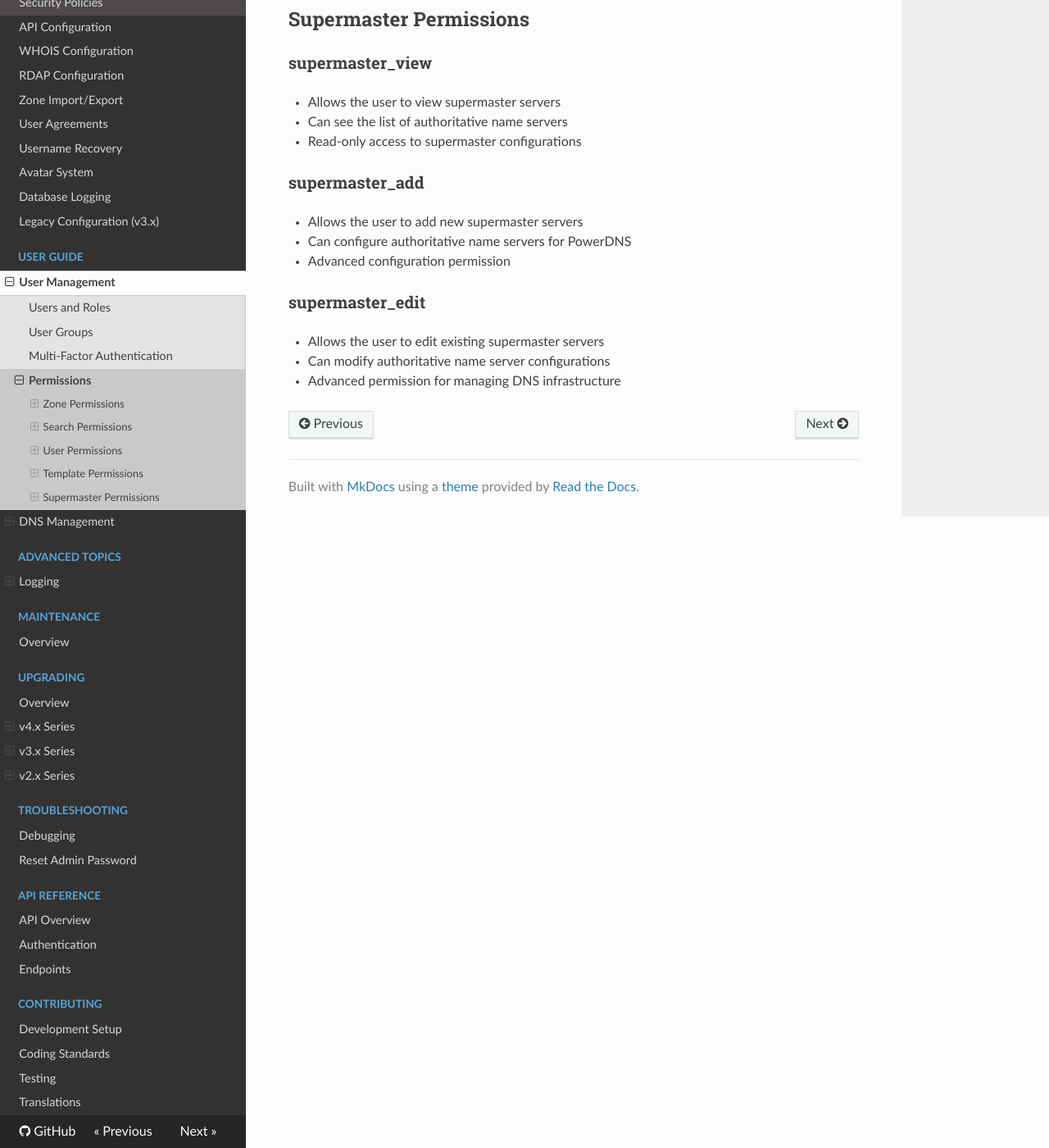
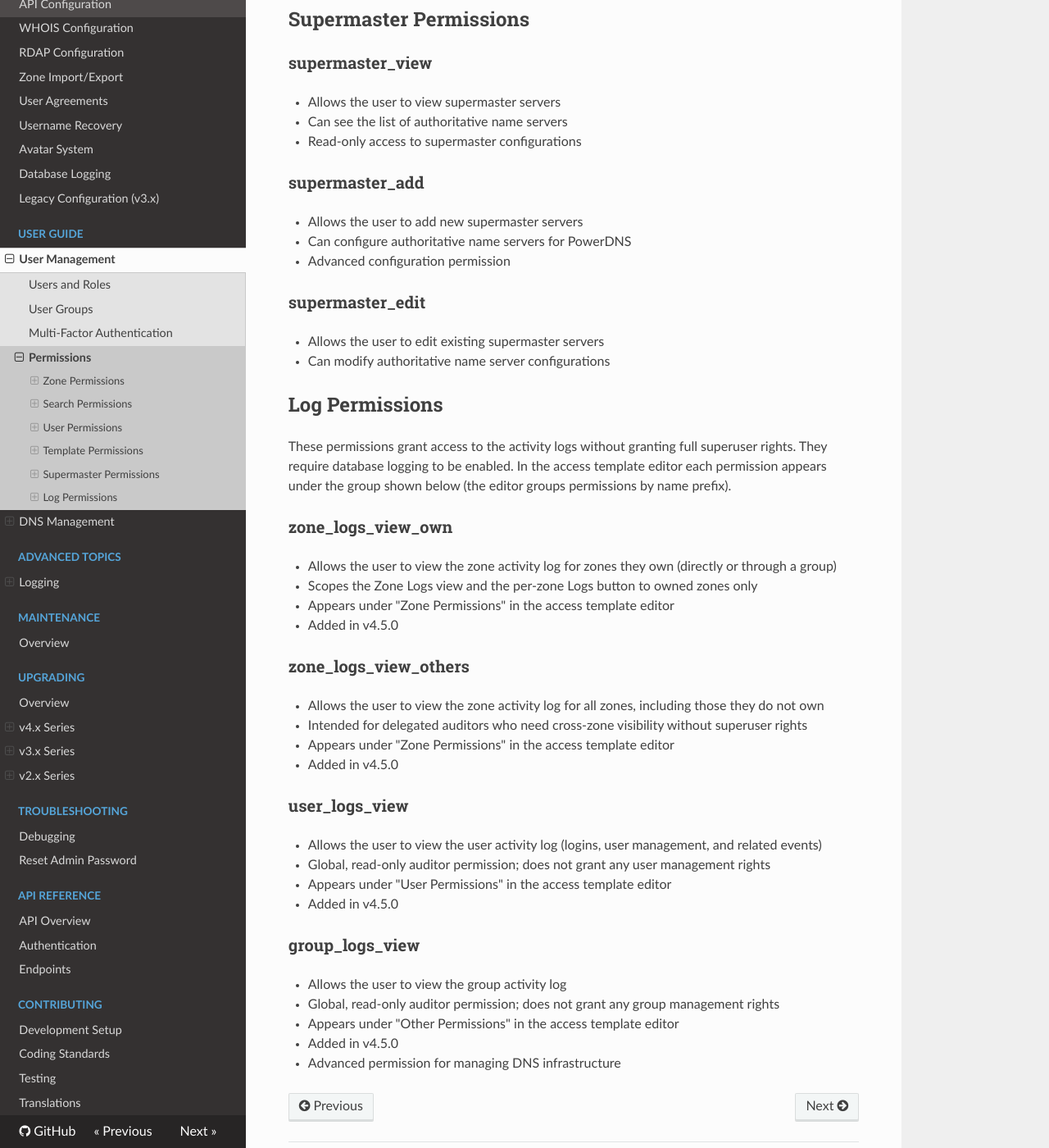
Before and after one commit to poweradmin/poweradmin-docs, an MkDocs documentation site: the page built from docs/user-guide/permissions.md, in a window 1280 px wide and 1400 px high, scrolled down 3814 px. Shown: the whole window at 82% size. Built offline with MkDocs 1.6.1, drawn with Linux system fonts in a browser that asks for light colours; nearby versions of some CDN libraries.

Commit message:
docs(permissions): document zone, user and group log view permissions

```diff
--- a/docs/user-guide/permissions.md
+++ b/docs/user-guide/permissions.md
@@ -160,4 +160,39 @@ This document provides detailed explanations of all user permissions available i
 
 - Allows the user to edit existing supermaster servers
 - Can modify authoritative name server configurations
+
+## Log Permissions
+
+These permissions grant access to the activity logs without granting full
+superuser rights. They require database logging to be enabled. In the access
+template editor each permission appears under the group shown below (the editor
+groups permissions by name prefix).
+
+### zone_logs_view_own
+
+- Allows the user to view the zone activity log for zones they own (directly or through a group)
+- Scopes the Zone Logs view and the per-zone Logs button to owned zones only
+- Appears under "Zone Permissions" in the access template editor
+- Added in v4.5.0
+
+### zone_logs_view_others
+
+- Allows the user to view the zone activity log for all zones, including those they do not own
+- Intended for delegated auditors who need cross-zone visibility without superuser rights
+- Appears under "Zone Permissions" in the access template editor
+- Added in v4.5.0
+
+### user_logs_view
+
+- Allows the user to view the user activity log (logins, user management, and related events)
+- Global, read-only auditor permission; does not grant any user management rights
+- Appears under "User Permissions" in the access template editor
+- Added in v4.5.0
+
+### group_logs_view
+
+- Allows the user to view the group activity log
+- Global, read-only auditor permission; does not grant any group management rights
+- Appears under "Other Permissions" in the access template editor
+- Added in v4.5.0
 - Advanced permission for managing DNS infrastructure
```
